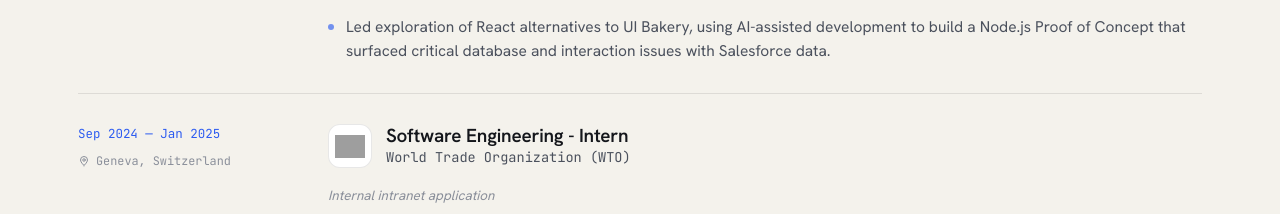
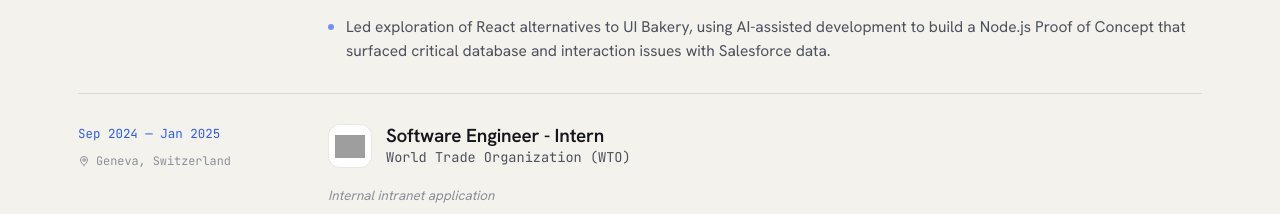
Before and after one commit to binny-chopra/my-projects, a React (Vite) app: page / in a window 1280 px wide. Shown: the part 3021-3235 px from the top of the page. Built offline with nearby package versions, Linux system fonts and the light colour scheme; grey boxes are pictures that could not be loaded.

Commit message:
Correct role title from 'Software Engineering' to 'Software Engineer'

```diff
--- a/src/data/experience.js
+++ b/src/data/experience.js
@@ -20,7 +20,7 @@ export const experience = [
     short: 'WTO',
     color: '#1f6fb2',
     domain: 'wto.org',
-    role: 'Software Engineering - Intern',
+    role: 'Software Engineer - Intern',
     company: 'World Trade Organization (WTO)',
     project: 'Internal intranet application',
     period: 'Sep 2024 — Jan 2025',
```
